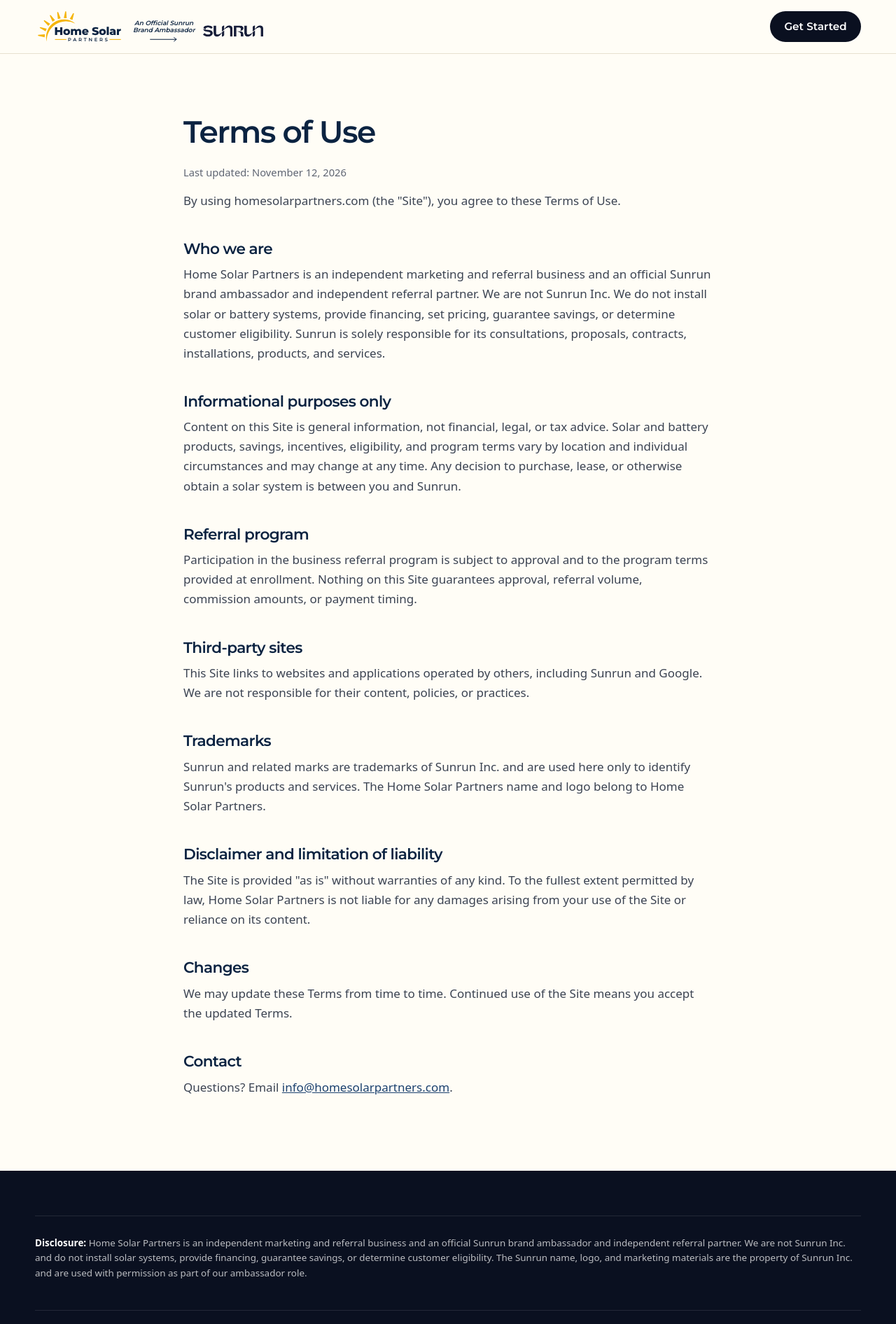
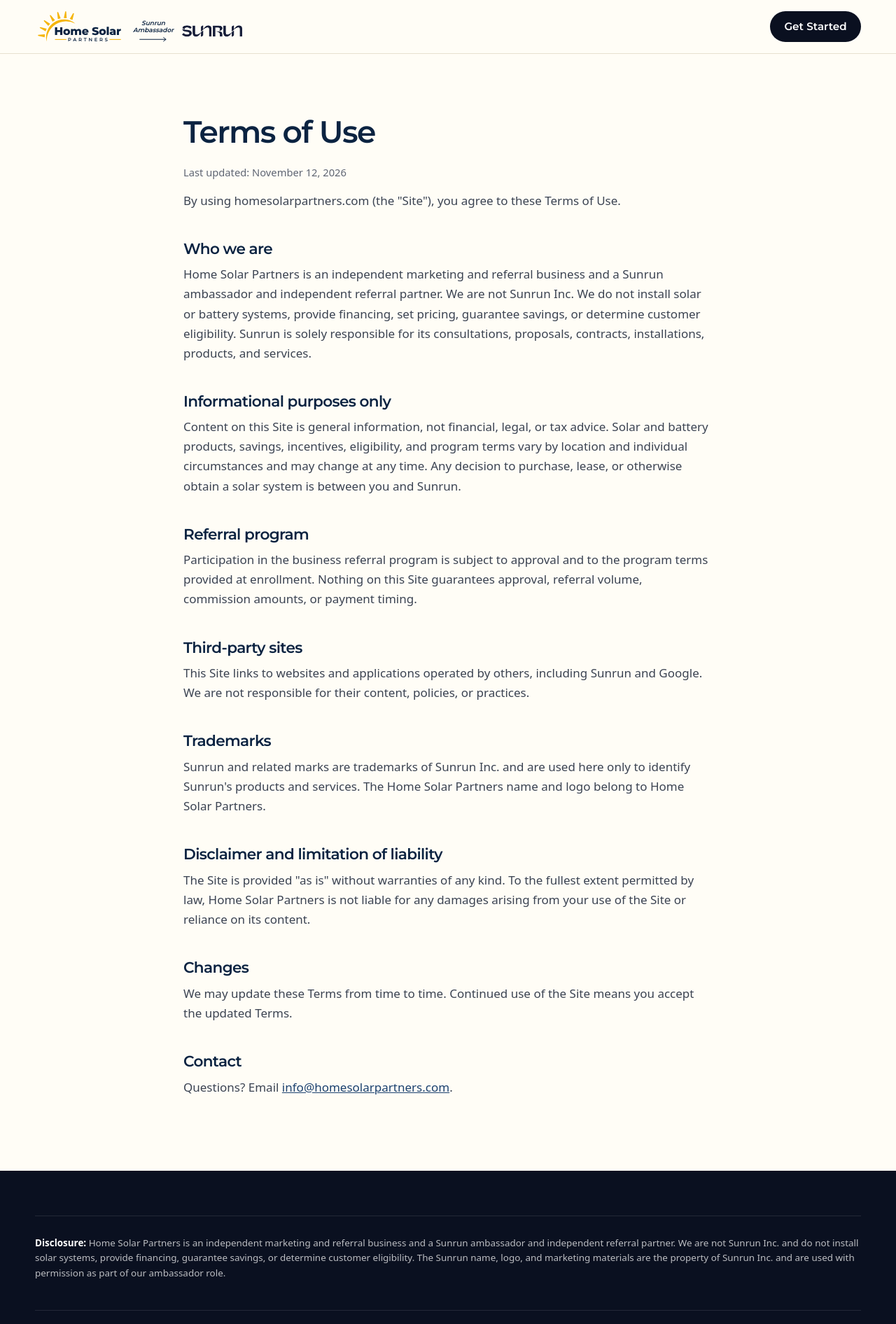
Before and after one commit to housepartner801/homesolarpartners, a plain HTML site: page terms.html in a window 1280 px wide. Shown: the top 1892 px of the page at 70% size. Drawn offline with Linux system fonts and the light colour scheme.

Commit message:
Change "official Sunrun brand ambassador" to "Sunrun ambassador"
Header lockup, hero badge, trust strip, screen-reader labels, Terms
copy, and the footer disclosure on every page.

Co-Authored-By: Claude Opus 5.5 <noreply@anthropic.com>

```diff
--- a/terms.html
+++ b/terms.html
@@ -17,10 +17,10 @@
   <a class="skip-link" href="#main">Skip to main content</a>
   <header class="site-header legal-header">
     <div class="container header-inner">
-      <a class="brand" href="/" aria-label="Home Solar Partners, an official Sunrun brand ambassador – home">
+      <a class="brand" href="/" aria-label="Home Solar Partners, a Sunrun ambassador – home">
         <img class="brand-hsp" src="/assets/img/home-solar-partners-logo.svg" alt="" width="172" height="70">
         <span class="brand-tie" aria-hidden="true">
-          <span class="brand-tie-text">An Official Sunrun<br>Brand Ambassador</span>
+          <span class="brand-tie-text">Sunrun<br>Ambassador</span>
           <svg class="brand-tie-arrow" viewBox="0 0 60 10"><path d="M1 5h56M52 1l5 4-5 4"/></svg>
         </span>
         <img class="brand-sunrun" src="/assets/img/sunrun-logo-navy.png" alt="" width="679" height="130">
@@ -35,7 +35,7 @@
       <p>By using homesolarpartners.com (the "Site"), you agree to these Terms of Use.</p>
 
       <h2>Who we are</h2>
-      <p>Home Solar Partners is an independent marketing and referral business and an official Sunrun brand ambassador and independent referral partner. We are not Sunrun Inc. We do not install solar or battery systems, provide financing, set pricing, guarantee savings, or determine customer eligibility. Sunrun is solely responsible for its consultations, proposals, contracts, installations, products, and services.</p>
+      <p>Home Solar Partners is an independent marketing and referral business and a Sunrun ambassador and independent referral partner. We are not Sunrun Inc. We do not install solar or battery systems, provide financing, set pricing, guarantee savings, or determine customer eligibility. Sunrun is solely responsible for its consultations, proposals, contracts, installations, products, and services.</p>
 
       <h2>Informational purposes only</h2>
       <p>Content on this Site is general information, not financial, legal, or tax advice. Solar and battery products, savings, incentives, eligibility, and program terms vary by location and individual circumstances and may change at any time. Any decision to purchase, lease, or otherwise obtain a solar system is between you and Sunrun.</p>
@@ -62,7 +62,7 @@
   <footer class="site-footer">
     <div class="container">
       <div class="disclosure">
-        <p><strong>Disclosure:</strong> Home Solar Partners is an independent marketing and referral business and an official Sunrun brand ambassador and independent referral partner. We are not Sunrun Inc. and do not install solar systems, provide financing, guarantee savings, or determine customer eligibility. The Sunrun name, logo, and marketing materials are the property of Sunrun Inc. and are used with permission as part of our ambassador role.</p>
+        <p><strong>Disclosure:</strong> Home Solar Partners is an independent marketing and referral business and a Sunrun ambassador and independent referral partner. We are not Sunrun Inc. and do not install solar systems, provide financing, guarantee savings, or determine customer eligibility. The Sunrun name, logo, and marketing materials are the property of Sunrun Inc. and are used with permission as part of our ambassador role.</p>
       </div>
       <div class="footer-bottom">
         <p>&copy; 2026 Home Solar Partners. All rights reserved.</p>
```
Also changed, not shown: 404.html (+3 -3 lines), index.html (+5 -5 lines), privacy.html (+3 -3 lines).
